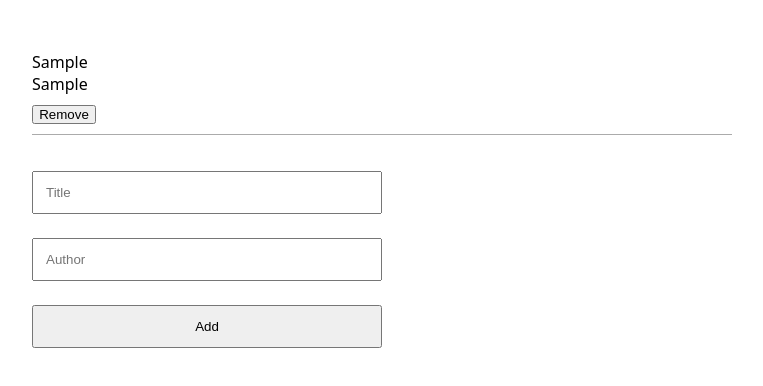
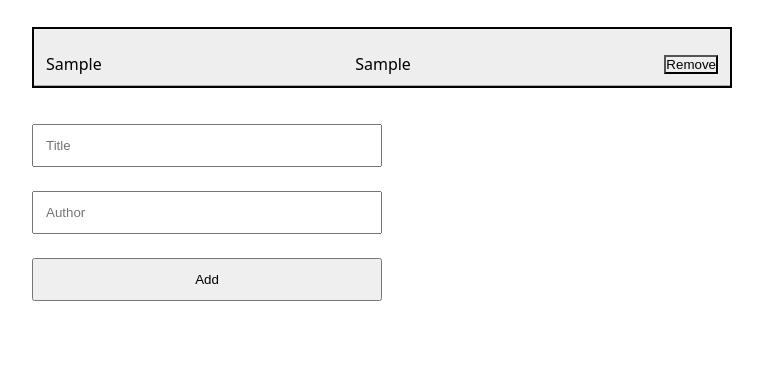
Before and after one commit to theodoku/Awesome-Books--1, a plain HTML site: page index.html in a window 1280 px wide. Both pictures are taken after typing "Sample", "Sample" into the empty fields and a click on the input "Add". Shown: the part 126-512 px from the top of the page, without its empty margins (258-1021 px from the left). Drawn offline with Linux system fonts and the light colour scheme.

Commit message:
Made changes on the style.css

```diff
--- a/styles.css
+++ b/styles.css
@@ -29,17 +29,27 @@ header > h1 {
   text-align: center;
 }
 
+.book-container {
+  border: 2px solid black;
+}
+
+ul :nth-child(odd) {
+  background-color: #eee;
+}
+
 ul li {
   display: flex;
-  flex-direction: column;
-  padding: 24px 0 10px;
+  flex-direction: row;
+  align-items: center;
+  justify-content: space-between;
+  padding: 24px 12px 10px ;
   border-bottom: 1px solid #ababab;
   list-style: none;
 }
 
+
 .remove-btn {
   max-width: 64px;
-  margin: 10px 0 0;
 }
 
 form {
```
